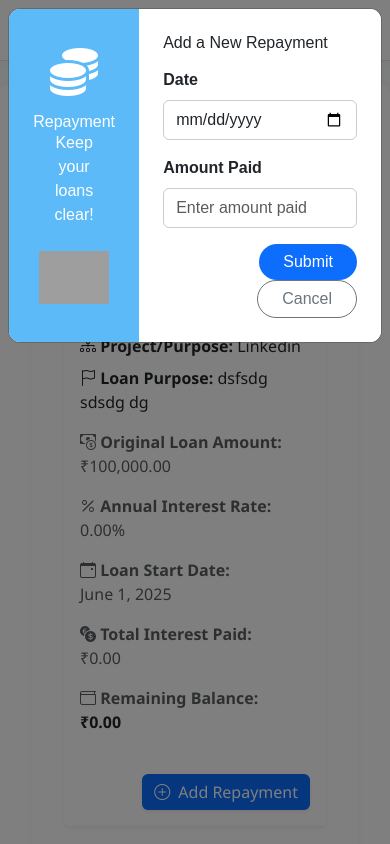
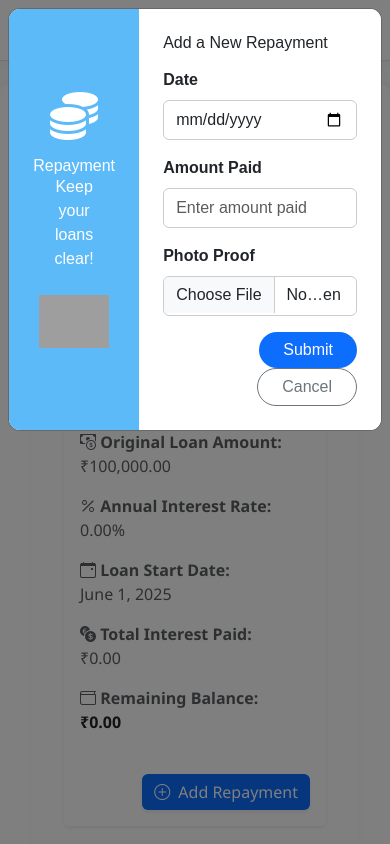
Before and after one commit to Shyhu/Finance-Tracking, a Django app: page /loans/13/ in a window 390 px wide, after a click on "Add Repayment". Run offline with Django 5.2, Linux system fonts and the light colour scheme; data comes from the database, SQL or seed files in the repository; both versions use the stored data as it was after the commit; some libraries are stand-ins or nearby versions; grey boxes are pictures that could not be loaded.

Commit message:
changes in repayment photo proof

```diff
--- a/app1/forms.py
+++ b/app1/forms.py
@@ -125,14 +125,17 @@ from django import forms
 from .models import Repayment
 from django import forms
 from .models import Repayment
+from django import forms
+from .models import Repayment
 
 class RepaymentForm(forms.ModelForm):
     class Meta:
         model = Repayment
-        fields = ['date', 'amount_paid']
+        fields = ['date', 'amount_paid', 'photo_proof']  # added photo_proof
         labels = {
             'date': 'Repayment Date',
             'amount_paid': 'Amount Paid (₹)',
+            'photo_proof': 'Photo Proof',  # optional label
         }
         widgets = {
             'date': forms.DateInput(attrs={
@@ -143,6 +146,10 @@ class RepaymentForm(forms.ModelForm):
             'amount_paid': forms.NumberInput(attrs={
                 'class': 'form-control',
                 'placeholder': 'Enter amount paid'
+            }),
+            'photo_proof': forms.ClearableFileInput(attrs={
+                'class': 'form-control',
+                'accept': 'image/*',
             }),
         }
 
--- a/app1/models.py
+++ b/app1/models.py
@@ -106,6 +106,7 @@ class Repayment(models.Model):
     interest_paid = models.DecimalField(max_digits=10, decimal_places=2)
     principal_paid = models.DecimalField(max_digits=10, decimal_places=2)
     balance_after_repayment = models.DecimalField(max_digits=10, decimal_places=2)
+    photo_proof = models.ImageField(upload_to='repayment_proofs/', null=True, blank=True)
 
     def __str__(self):
         return f"{self.loan.project.name} - {self.date} - ₹{self.amount_paid}"
--- a/app1/views.py
+++ b/app1/views.py
@@ -433,7 +433,7 @@ def loan_detail(request, loan_id):
     principal_paid = Decimal('0.00')
 
     if request.method == 'POST':
-        repayment_form = RepaymentForm(request.POST)
+        repayment_form = RepaymentForm(request.POST,request.FILES)
         if repayment_form.is_valid():
             repayment = repayment_form.save(commit=False)
             repayment.loan = loan
--- a/templates/loan_detail.html
+++ b/templates/loan_detail.html
@@ -158,6 +158,11 @@
                 <label for="{{ repayment_form.amount_paid.id_for_label }}" class="form-label">Amount Paid</label>
                 {{ repayment_form.amount_paid }}
               </div>
+              <div class="col-md-6 mb-3">
+  <label for="{{ repayment_form.photo_proof.id_for_label }}" class="form-label">Photo Proof</label>
+  {{ repayment_form.photo_proof }}
+</div>
+
             </div>
 
             <div class="text-end">
--- a/templates/transaction.html
+++ b/templates/transaction.html
@@ -359,8 +359,10 @@
                   <option value="{{ cat.name }}">{{ cat.name }}</option>
                   {% endfor %}
                   {% comment %} <option value="add_new">➕ Add New Category</option> {% endcomment %}
+
                 </select>
               </div>
+
               <div class="col-md-6">
                 <label class="form-label">Description</label>
                 <textarea name="description" class="form-control"></textarea>
```
Also changed, not shown: app1/migrations/0011_repayment_photo_proof.py (added), db.sqlite3.
